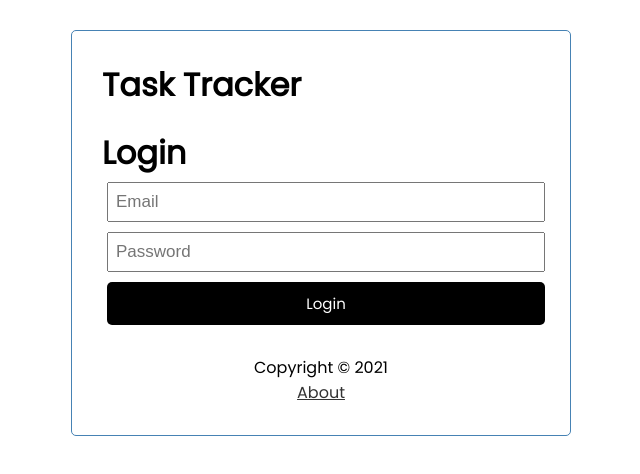
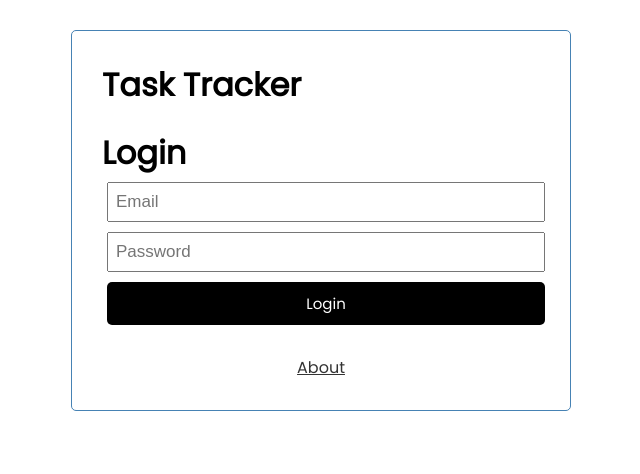
Before and after one commit to severinofe/tasktracker, a Vue app: page /login in a window 1280 px wide. Shown: the top 474 px of the page, without its empty margins (319-959 px from the left). Built offline with nearby package versions, Linux system fonts and the light colour scheme.

Commit message:
Modifiche al footer, aggiunto lang="ts" a addtask.vue

```diff
--- a/src/components/AddTask.vue
+++ b/src/components/AddTask.vue
@@ -22,7 +22,7 @@
   </form>
 </template>
 
-<script>
+<script lang="ts">
 import { tasksStore } from '@/stores/tasksStore.ts';
 export default {
     name: 'AddTask',
--- a/src/components/Footer.vue
+++ b/src/components/Footer.vue
@@ -1,8 +1,9 @@
 
 import { RouterLink } from 'vue-router';
+
+
 <template>
     <footer>
-        <p>Copyright &copy; 2021</p>
         <router-link to="/about">About</router-link>
     </footer>
 </template>
```
